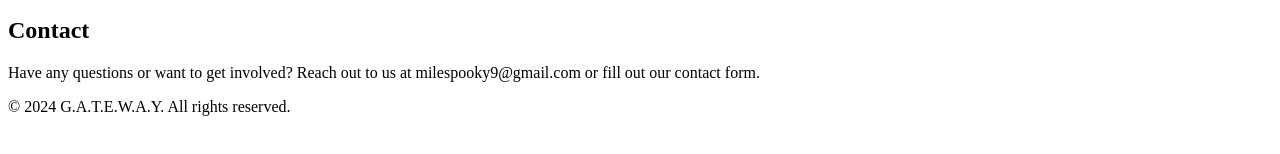
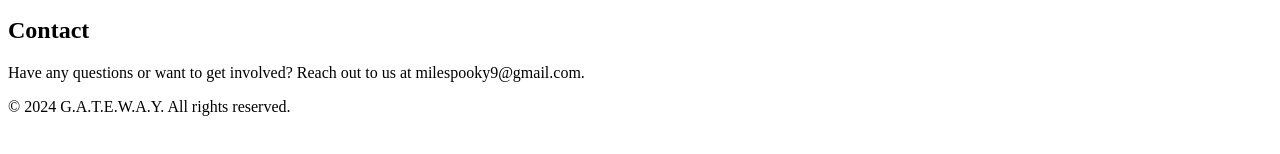
Before and after one commit to Evanlol123/GATEWAY, a plain HTML site: page index.html in a window 1280 px wide. Shown: the part 324-478 px from the top of the page. Drawn offline with Linux system fonts and the light colour scheme.

Commit message:
Update index.html

```diff
--- a/index.html
+++ b/index.html
@@ -30,7 +30,7 @@
 
         <section id="contact">
             <h2>Contact</h2>
-            <p>Have any questions or want to get involved? Reach out to us at milespooky9@gmail.com or fill out our contact form.</p>
+            <p>Have any questions or want to get involved? Reach out to us at milespooky9@gmail.com.</p>
         </section>
     </main>
 
```
